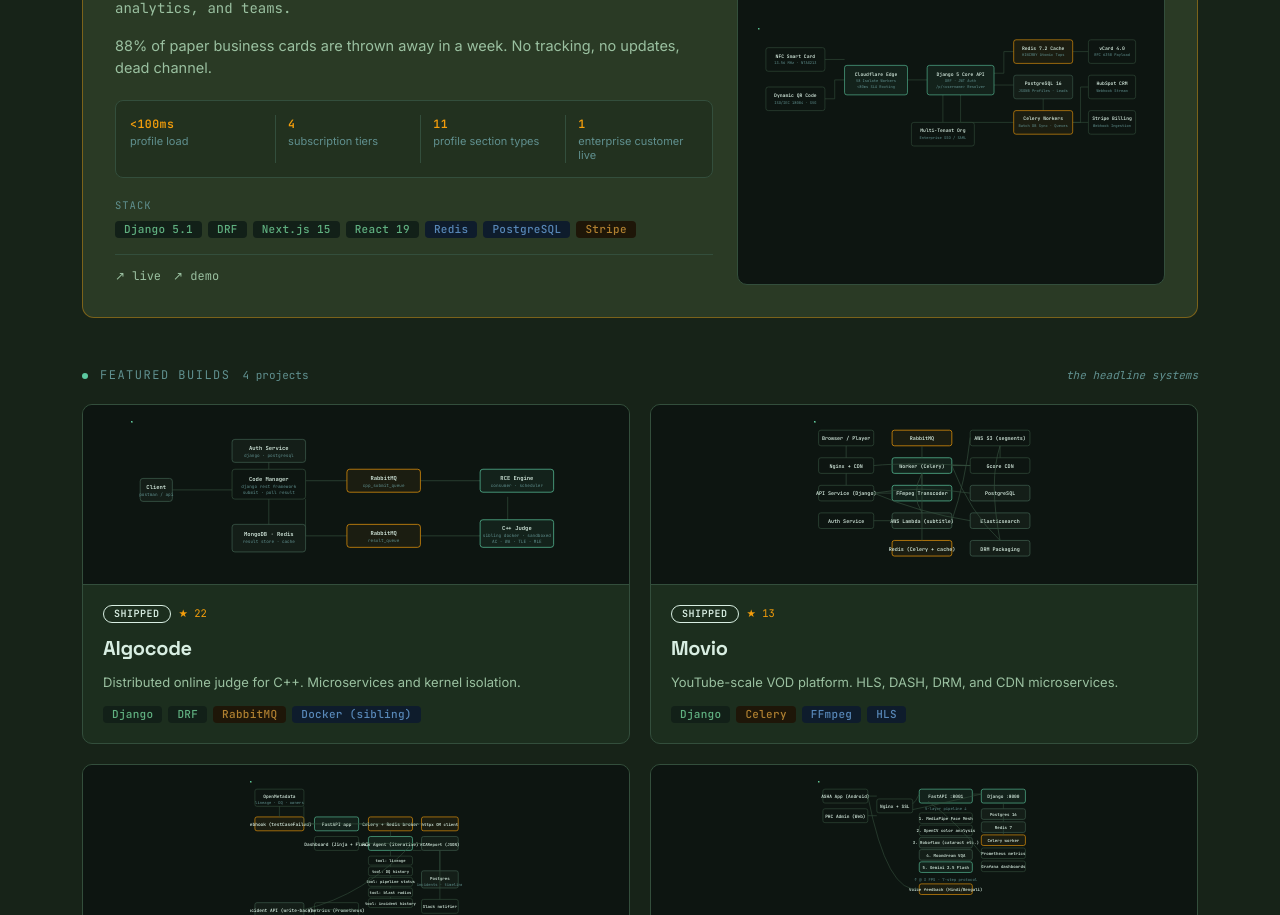
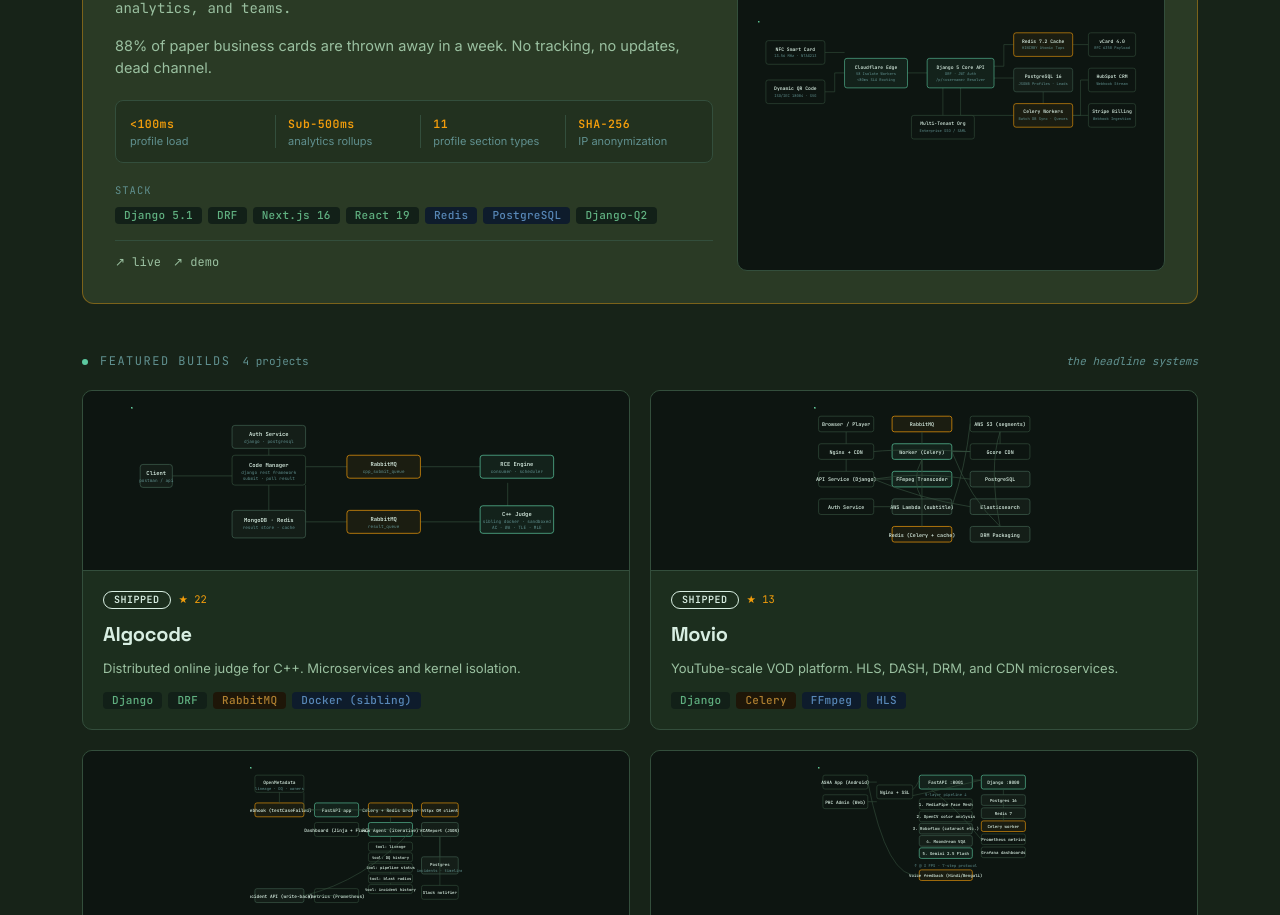
Before and after one commit to Mahboob-A/mahboob.engineer, a Next.js app: page /work in a window 1280 px wide. Shown: the part 1120-2035 px from the top of the page. Built offline with nearby package versions, Linux system fonts and the light colour scheme; no server answers.

Commit message:
feat(projects): align Taply stack, metrics, and notes with real technical architecture

```diff
--- a/data/projects.ts
+++ b/data/projects.ts
@@ -181,39 +181,39 @@ What's next for UnThink. We are integrating pgvector dense vector embeddings alo
     stack: [
       "Django 5.1",
       "DRF",
-      "Next.js 15",
+      "Next.js 16",
       "React 19",
       "Redis",
       "PostgreSQL",
-      "Stripe",
+      "Django-Q2",
+      "ReportLab PDF",
+      "Fernet / Argon2",
       "JWT",
-      "OAuth2",
       "TOTP 2FA",
-      "Django-Q2",
       "NFC",
       "QR",
       "vCard",
     ],
     metrics: [
       "<100ms profile load",
-      "4 subscription tiers",
+      "Sub-500ms analytics rollups",
       "11 profile section types",
-      "1 enterprise customer live",
+      "SHA-256 IP anonymization",
     ],
     problem:
       "88% of paper business cards are thrown away in a week. No tracking, no updates, dead channel.",
     built:
-      "Full-stack SaaS built around NFC+QR sharing, real-time analytics, a team RBAC console, and Stripe billing. Architected and built the entire backend from scratch as co-founder.",
+      "Full-stack SaaS built around NFC+QR hardware resolution, privacy-first analytics with SHA-256 hashing, headless multi-tenant profiles, and dynamic cache TTL scheduling. Architected and built the entire backend from scratch as co-founder.",
     notes:
       `Taply came out of a real pain. Paper business cards get thrown out within a week. You can't update them. You can't tell if anyone looked at yours. The first version was a weekend hack, an NFC sticker with a URL slug that opened a public profile. It worked in my own network but had no sharing layer. You couldn't tap and have the contact saved to your phone in one motion. That's what 'tap or scan' really meant. Not a fancy QR code, but a single vCard save that just works.
 
 The backend got rebuilt three times before it became Taply v1. Django 5.1 and DRF stayed across all three versions because nothing else handled the relational shape of an editable profile, with eleven section types, version history, and rollback. Redis came in for the read path because re-rendering a profile from Postgres on every tap wasn't going to hit the under-100ms target we'd promised.
 
-Stripe was the other big learning. The first integration was rough. Subscriptions, one-time upgrades, webhooks, customer portal, and dunning. We hit every edge case. The first enterprise customer came through the team management console, with bulk CSV onboarding, per-rep analytics, and role-based branding. That feature set was the one that finally got someone to pay.
+The analytics engine was built with a strict privacy-first architecture. Raw visitor events hash client IP addresses with SHA-256 with zero plaintext storage, deduplicating scans in Redis over 24-hour sliding windows. A nightly Django-Q2 cluster rollup task aggregates daily snapshots for sub-500ms dashboard queries. The team console enables enterprise multi-tenancy: headless managed profiles provisioned onto physical cards before user registration, CSV bulk onboarding, and granular field locking to enforce corporate branding.
 
-We're now iterating on v2 with a drag-and-drop profile builder and a leads inbox that captures who tapped, when, and how often. The analytics layer is the one that closes the loop on the original promise. Knowing if anyone actually looked at your card.
+We're now iterating on v2 with a drag-and-drop profile builder, a ReportLab-powered CMYK vector PDF print engine for physical card manufacturing, and a leads inbox that captures who tapped, when, and how often. The analytics layer is the one that closes the loop on the original promise: knowing if anyone actually looked at your card.
 
-What's next if we keep building. A tier-1 enterprise tier with SAML SSO. UTM-aware links and A/B-tested profile versions for a deeper analytics surface. A public Taply API so other SaaS products can plug into Taply profiles as a primary identity, which is also a route toward a 'Taply as identity provider' positioning.`,
+What's next if we keep building: A tier-1 enterprise tier with SAML SSO. UTM-aware links and A/B-tested profile versions for a deeper analytics surface. A public Taply API so other SaaS products can plug into Taply profiles as a primary identity, which is also a route toward a 'Taply as identity provider' positioning.`,
     game_building: "Taply HQ",
     game_district: "saas_quarter",
   },
```
